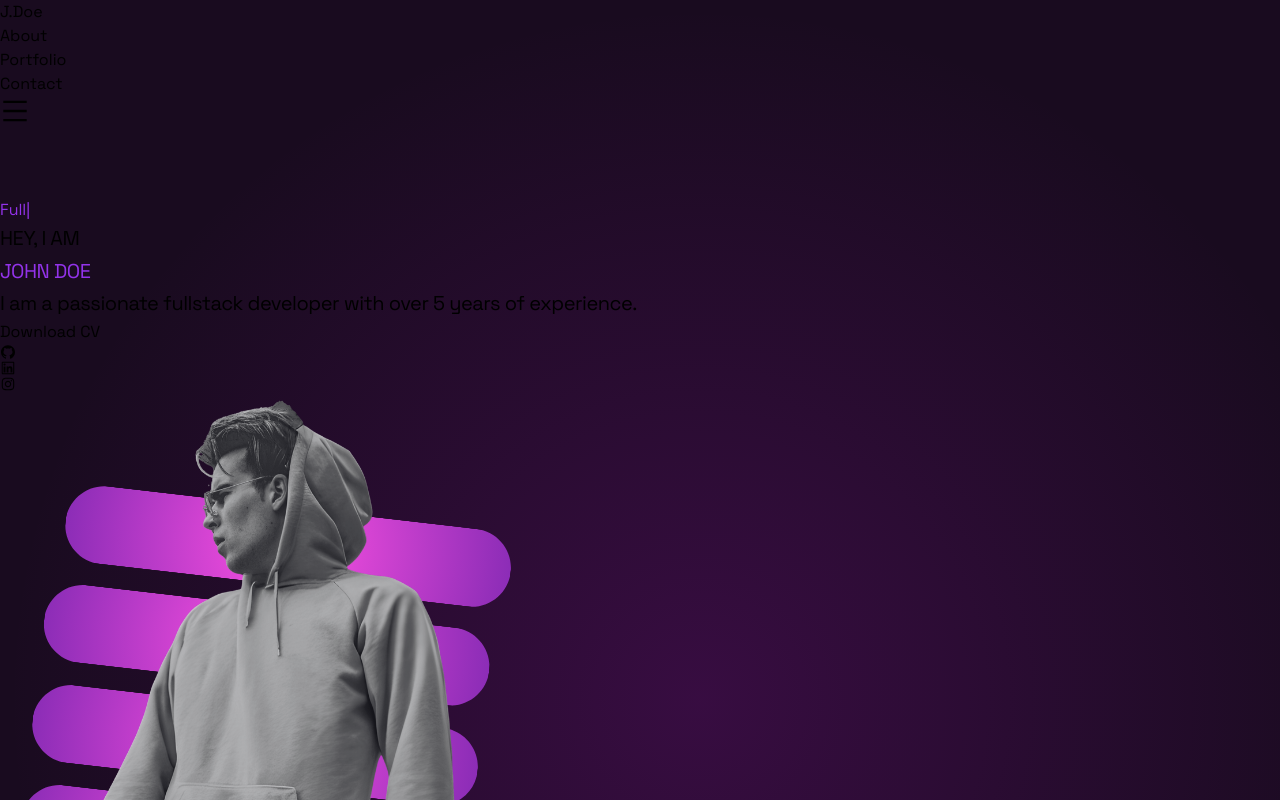
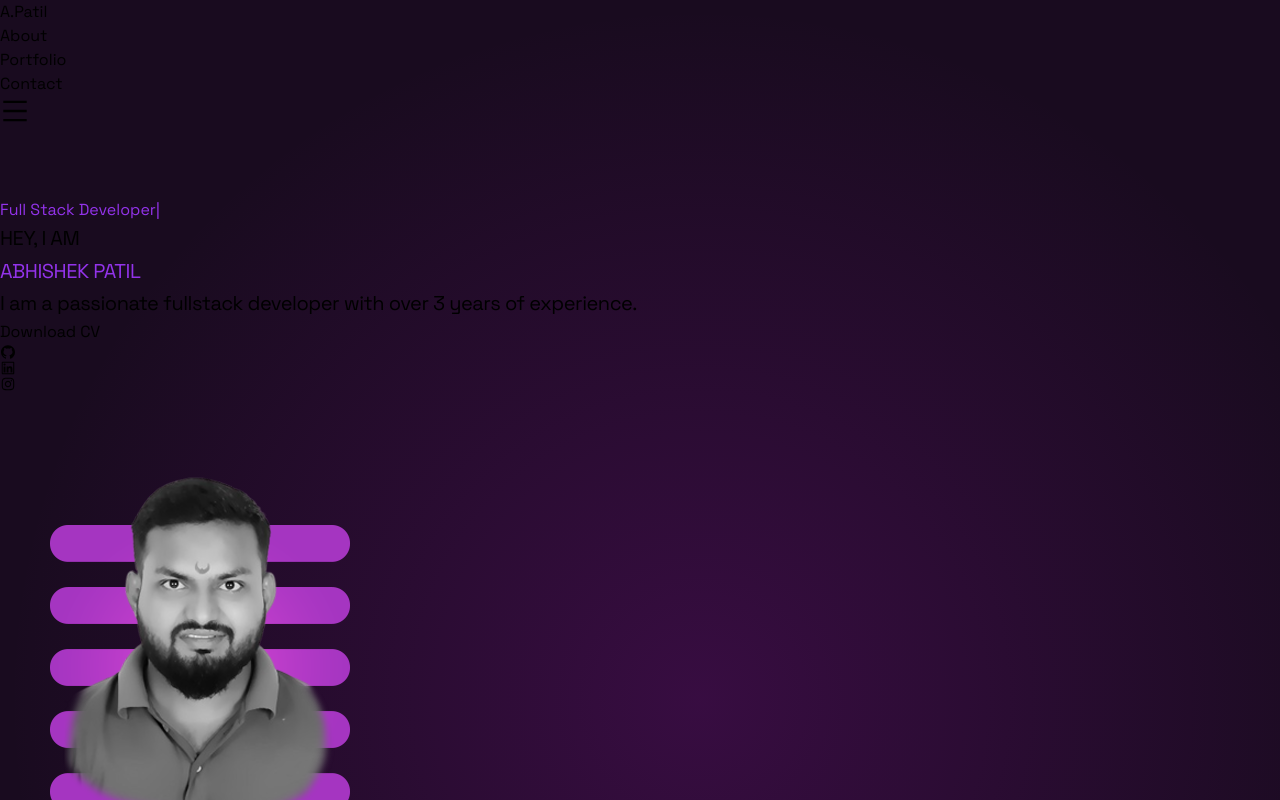
Before and after one commit to TheCoderAbhishek/abhishek-patil-portfolio, a React (Vite) app: page / in a window 1280 px wide. Shown: the top 800 px of the page. Built offline with nearby package versions, Linux system fonts and the light colour scheme.

Commit message:
Navbar and hero section modified

```diff
--- a/src/components/Hero.jsx
+++ b/src/components/Hero.jsx
@@ -5,7 +5,6 @@ import ShinyEffect from "./ShinyEffect";
 import {
   AiOutlineGithub,
   AiOutlineInstagram,
-  AiOutlineLink,
   AiOutlineLinkedin,
 } from "react-icons/ai";
 import {
@@ -16,7 +15,6 @@ import {
   DiReact,
 } from "react-icons/di";
 import { motion } from "framer-motion";
-
 
 const Hero = () => {
   return (
@@ -30,12 +28,12 @@ const Hero = () => {
         >
           <TypeAnimation
             sequence={[
-                        "Fullstack Dev",
+              "Software Developer",
               1000,
-                        "Webdesigner",
+              ".NET Developer",
               1000,
-                        "Consultant",
-                        1000
+              "Full Stack Developer",
+              1000,
             ]}
             speed={50}
             repeat={Infinity}
@@ -49,8 +47,8 @@ const Hero = () => {
             transition={{ duration: 1, delay: 0.5 }}
             className="text-gray-200 md:text-7xl text-5xl tracking-tight mb-4"
           >
-                    HEY, I AM <br/>
-                    <span className="text-purple-500">JOHN DOE</span>
+            HEY, I AM <br />
+            <span className="text-purple-500">ABHISHEK PATIL</span>
           </motion.p>
 
           <motion.p
@@ -60,7 +58,8 @@ const Hero = () => {
             transition={{ duration: 1, delay: 1 }}
             className="text-gray-300 max-w-[300px] md:max-w-[500px] md:text-2xl text-lg mb-6"
           >
-                    I am a passionate fullstack developer with over 5 years of experience.
+            I am a passionate fullstack developer with over 3 years of
+            experience.
           </motion.p>
 
           <motion.div
@@ -70,7 +69,11 @@ const Hero = () => {
             transition={{ duration: 1, delay: 1.5 }}
             className="flex flex-row items-center gap-6 my-4 md:mb-0"
           >
-                    <motion.button whileHover={{ scale: 1.05, boxShadow: "0px 0px 8px rgba(0, 0, 0, 0.3)" }}
+            <motion.button
+              whileHover={{
+                scale: 1.05,
+                boxShadow: "0px 0px 8px rgba(0, 0, 0, 0.3)",
+              }}
               className="z-10 cursor-pointer font-bold text-gray-200 md:w-auto p-4 border
                                      border-purple-400 rounded-xl"
             >
@@ -78,21 +81,29 @@ const Hero = () => {
             </motion.button>
 
             <div className="flex gap-6 flex-row text-4xl md:text-6xl text-purple-400 z-20">
-                        <motion.a whileHover={{ scale: 1.2 }} href="#">
-                            <AiOutlineGithub/>
+              <motion.a
+                whileHover={{ scale: 1.2 }}
+                href="https://www.github.com/TheCoderAbhishek/"
+              >
+                <AiOutlineGithub />
               </motion.a>
 
-                        <motion.a whileHover={{ scale: 1.2 }} href="#">
-                            <AiOutlineLinkedin/>
+              <motion.a
+                whileHover={{ scale: 1.2 }}
+                href="https://www.linkedin.com/in/yuvraj96k/"
+              >
+                <AiOutlineLinkedin />
               </motion.a>
 
-                        <motion.a whileHover={{ scale: 1.2 }} href="#">
-                            <AiOutlineInstagram/>
+              <motion.a
+                whileHover={{ scale: 1.2 }}
+                href="https://www.instagram.com/yuvraj96k/"
+              >
+                <AiOutlineInstagram />
               </motion.a>
             </div>
           </motion.div>
         </motion.div>
-
 
         <motion.img
           src={profilepic}
@@ -117,15 +128,13 @@ const Hero = () => {
         <DiJavascript1 className="text-yellow-500 mx-2" />
         <DiReact className="text-blue-500 mx-2" />
         <DiNodejsSmall className="text-green-500 mx-2" />
-
       </motion.div>
 
       <div className="absolute inset-0 hidden md:block">
         <ShinyEffect left={0} top={0} size={1400} />
       </div>
+    </div>
+  );
+};
 
-    </div>
-  )
-}
-
-export default Hero
+export default Hero;
--- a/src/components/Navbar.jsx
+++ b/src/components/Navbar.jsx
@@ -1,73 +1,111 @@
-import React, { useState } from 'react'
-import { AiOutlineMenu, AiOutlineClose } from 'react-icons/ai'
-import { Link } from 'react-scroll'
-import { motion } from 'framer-motion'
+import React, { useState } from "react";
+import { AiOutlineMenu, AiOutlineClose } from "react-icons/ai";
+import { Link } from "react-scroll";
+import { motion } from "framer-motion";
 
 const Navbar = () => {
-    const [nav, setNav] = useState(false)
+  const [nav, setNav] = useState(false);
 
   const toggleNav = () => {
-        setNav(!nav)
-    }
+    setNav(!nav);
+  };
 
   const closeNav = () => {
-        setNav(false)
-    }
+    setNav(false);
+  };
 
   const menuVariants = {
     open: {
       x: 0,
       transition: {
         stiffness: 20,
-            damping: 15
-            }
+        damping: 15,
+      },
     },
     closed: {
-            x: '-100%',
+      x: "-100%",
       transition: {
         stiffness: 20,
-            damping: 15
-            }
-        }
-    }
+        damping: 15,
+      },
+    },
+  };
 
   return (
-    <div className='fixed top-0 left-0 w-full bg-opacity-70 backdrop-blur-md z-50'>
-        <div className='max-w-[1300px] mx-auto  flex justify-between text-gray-200
-        text-xl items-center px-12 h-20'>
+    <div className="fixed top-0 left-0 w-full bg-opacity-70 backdrop-blur-md z-50">
+      <div
+        className="max-w-[1300px] mx-auto  flex justify-between text-gray-200
+        text-xl items-center px-12 h-20"
+      >
+        <a href="#">A.Patil</a>
 
-            <a href="#">J.Doe</a>
-
-            <ul className='hidden md:flex gap-12 z-10 cursor-pointer'>
-                <li><Link to="skills" smooth={true} offset={50} duration={500}>About</Link></li>
-                <li><Link to="portfolio" smooth={true} offset={50} duration={500}>Portfolio</Link></li>
-                <li><Link to="contact" smooth={true} offset={50} duration={500}>Contact</Link></li>
+        <ul className="hidden md:flex gap-12 z-10 cursor-pointer">
+          <li>
+            <Link to="skills" smooth={true} offset={50} duration={500}>
+              About
+            </Link>
+          </li>
+          <li>
+            <Link to="portfolio" smooth={true} offset={50} duration={500}>
+              Portfolio
+            </Link>
+          </li>
+          <li>
+            <Link to="contact" smooth={true} offset={50} duration={500}>
+              Contact
+            </Link>
+          </li>
         </ul>
 
-            <div onClick={toggleNav} className='md:hidden z-50 text-gray-200'>
+        <div onClick={toggleNav} className="md:hidden z-50 text-gray-200">
           {nav ? <AiOutlineClose size={30} /> : <AiOutlineMenu size={30} />}
         </div>
 
         <motion.div
           initial={false}
-            animate={nav ? 'open' : 'closed'}
+          animate={nav ? "open" : "closed"}
           variants={menuVariants}
-            className='fixed left-0 top-0 w-full min-h-screen bg-gray-900 z-40'
+          className="fixed left-0 top-0 w-full min-h-screen bg-gray-900 z-40"
         >
-                <ul className='font-semibold text-4xl space-y-8 mt-24 text-center'>
-                    <li><Link to="skills" onClick={closeNav} smooth={true} offset={50} duration={500}>About</Link></li>
-                    <li><Link to="portfolio" onClick={closeNav} smooth={true} offset={50} duration={500}>Portfolio</Link></li>
-                    <li><Link to="contact" onClick={closeNav} smooth={true} offset={50} duration={500}>Contact</Link></li>
+          <ul className="font-semibold text-4xl space-y-8 mt-24 text-center">
+            <li>
+              <Link
+                to="skills"
+                onClick={closeNav}
+                smooth={true}
+                offset={50}
+                duration={500}
+              >
+                About
+              </Link>
+            </li>
+            <li>
+              <Link
+                to="portfolio"
+                onClick={closeNav}
+                smooth={true}
+                offset={50}
+                duration={500}
+              >
+                Portfolio
+              </Link>
+            </li>
+            <li>
+              <Link
+                to="contact"
+                onClick={closeNav}
+                smooth={true}
+                offset={50}
+                duration={500}
+              >
+                Contact
+              </Link>
+            </li>
           </ul>
-
-
         </motion.div>
-
-
-
       </div>
     </div>
-  )
-}
+  );
+};
 
-export default Navbar
+export default Navbar;
```
Also changed, not shown: src/assets/profpic.png. Lines whose indentation alone changed are shown as unchanged.
